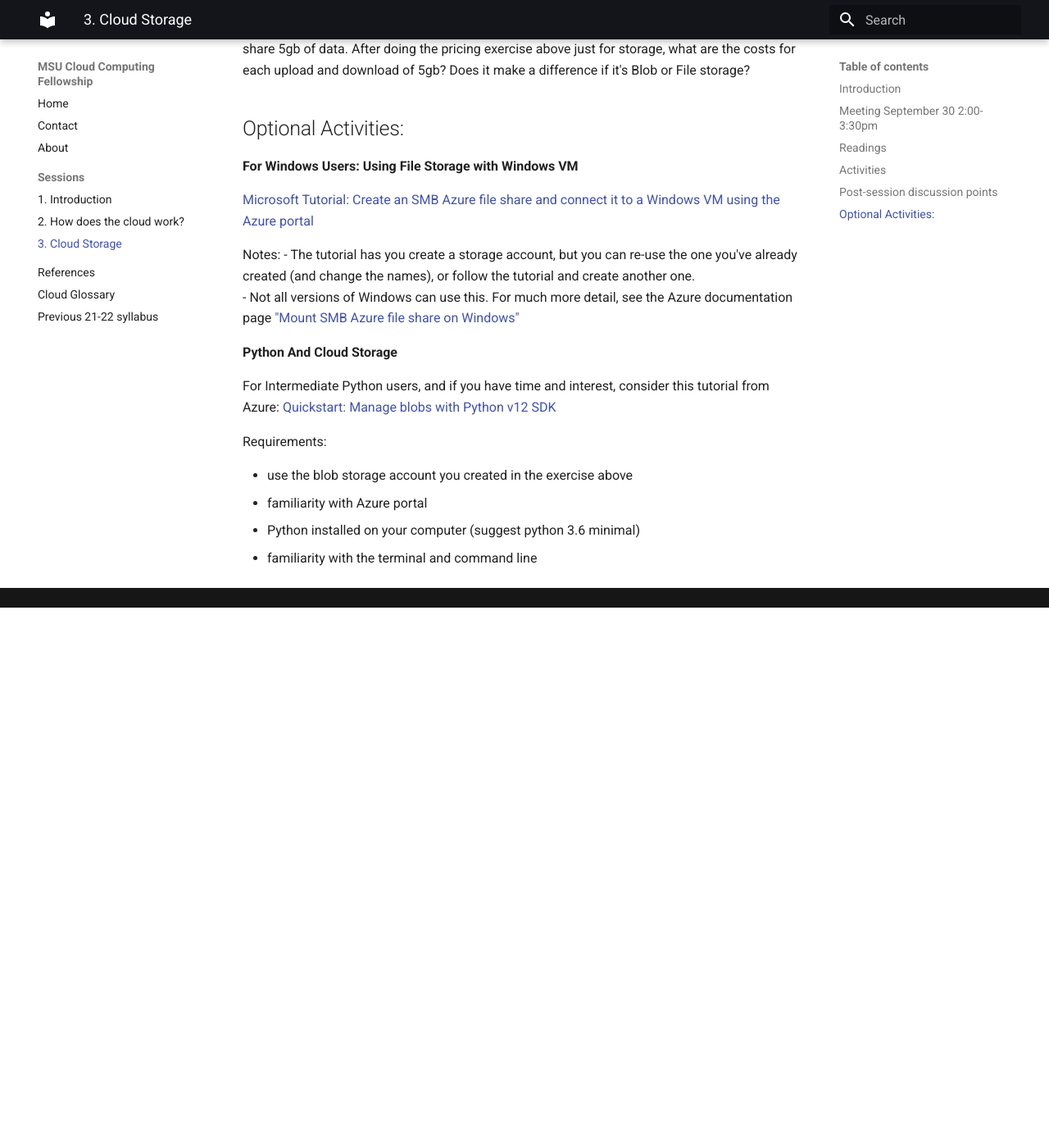
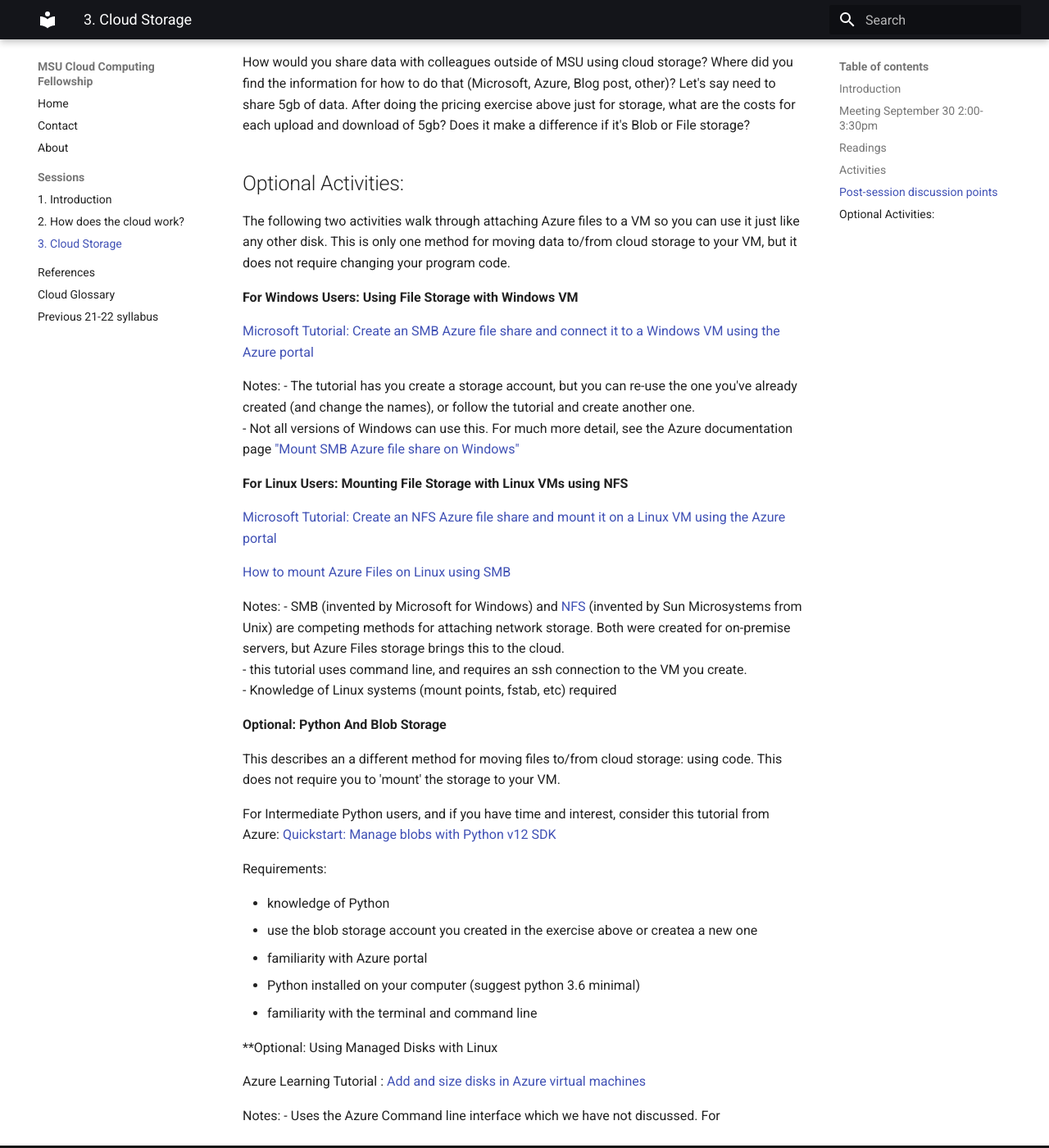
Before and after one commit to msucloudfellowship/msucloudfellowship.github.io, an MkDocs documentation site: the page built from docs/session_cloud_storage/index.md, in a window 1280 px wide and 1400 px high, scrolled down 1849 px. Shown: the whole window at 82% size. Built offline with MkDocs 1.6.1 and Material for MkDocs 9.7.7, drawn with Linux system fonts in a browser that asks for light colours; before the commit the page ends 2590 px from its top, so only the background shows below that; some of the changed text lies outside the part shown.

Commit message:
improves to cloud storage session

```diff
--- a/docs/session_cloud_storage/index.md
+++ b/docs/session_cloud_storage/index.md
@@ -32,6 +32,8 @@
     [Azure Training: Explore Azure Storage services](https://docs.microsoft.com/en-us/learn/modules/azure-storage-fundamentals/) ( free training from Microsoft Learn)
 - optional [Understanding block blobs, append blobs, and page blobs](https://docs.microsoft.com/en-us/rest/api/storageservices/understanding-block-blobs--append-blobs--and-page-blobs)
 
+- [Introduction to Azure managed disks](https://learn.microsoft.com/en-us/azure/virtual-machines/managed-disks-overview)  This has more techincal background than necessary but could be very helpful.
+
 ## Activities
 
 - Download and install the [Azure Cloud Storage Explorer](https://azure.microsoft.com/en-us/features/storage-explorer/)  See the **"Download now"** button at the top of that page.  You may review the content of the page
@@ -48,6 +50,8 @@
 
 ## Optional Activities:
 
+The following two activities walk through attaching Azure files to a VM so you can use it just like any other disk.   This is only one method for moving data to/from cloud storage to your VM, but it does not require changing your program code.
+
 **For Windows Users: Using File Storage with Windows VM**
 
 [Microsoft Tutorial: Create an SMB Azure file share and connect it to a Windows VM using the Azure portal](https://learn.microsoft.com/en-us/azure/storage/files/storage-files-quick-create-use-windows)
@@ -56,13 +60,36 @@
 - The tutorial has you create a storage account, but you can re-use the one you've already created (and change the names), or follow the tutorial and create another one.
 - Not all versions of Windows can use this.  For much more detail, see the Azure documentation page ["Mount SMB Azure file share on Windows"](https://learn.microsoft.com/en-us/azure/storage/files/storage-how-to-use-files-windows)
 
-**Python And Cloud Storage**
+**For Linux Users: Mounting File Storage with Linux VMs using NFS**
+
+[Microsoft Tutorial: Create an NFS Azure file share and mount it on a Linux VM using the Azure portal](https://learn.microsoft.com/en-us/azure/storage/files/storage-files-quick-create-use-linux)
+
+[How to mount Azure Files on Linux using SMB](https://docs.microsoft.com/en-us/azure/storage/files/storage-how-to-use-files-linux?tabs=smb311)
+
+Notes:
+- SMB (invented by Microsoft for Windows) and [NFS](https://learn.microsoft.com/en-us/windows-server/storage/nfs/nfs-overview) (invented by Sun Microsystems from Unix) are competing methods for attaching network storage.   Both were created for on-premise servers, but Azure Files storage brings this to the cloud.
+- this tutorial uses command line, and requires an ssh connection to the VM you create.
+- Knowledge of Linux systems (mount points, fstab, etc) required
+
+
+**Optional: Python And Blob Storage**
+
+This describes an a different method for moving files to/from cloud storage: using code.   This does not require you to 'mount' the storage to your VM.
 
 For Intermediate Python users, and if you have time and interest, consider this tutorial from Azure: [Quickstart: Manage blobs with Python v12 SDK](https://docs.microsoft.com/en-us/azure/storage/blobs/storage-quickstart-blobs-python)
 
 Requirements:
 
-- use the blob storage account you created in the exercise above
+- knowledge of Python
+- use the blob storage account you created in the exercise above or createa a new one
 - familiarity with Azure portal
 - Python installed on your computer (suggest python 3.6 minimal)
 - familiarity with the terminal and command line
+
+
+**Optional: Using Managed Disks with Linux
+
+Azure Learning Tutorial : [Add and size disks in Azure virtual machines](https://docs.microsoft.com/en-us/learn/modules/add-and-size-disks-in-azure-virtual-machines/)
+
+Notes:
+- Uses the Azure Command line interface which we have not discussed.  For
```
Also changed, not shown: docs/session_cloud_storage/azure_cloud_storage_for_researchers.html (+41 -37 lines).
